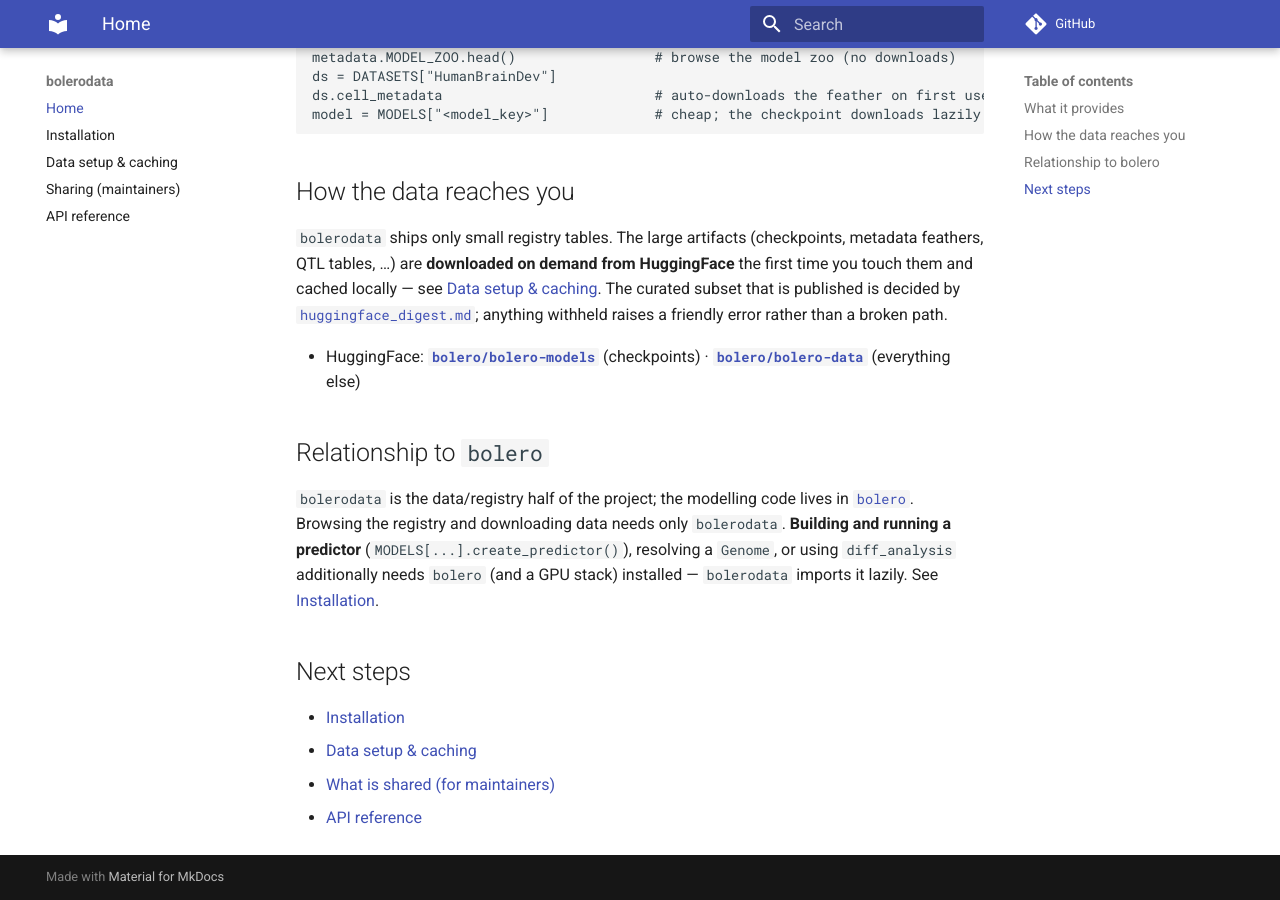
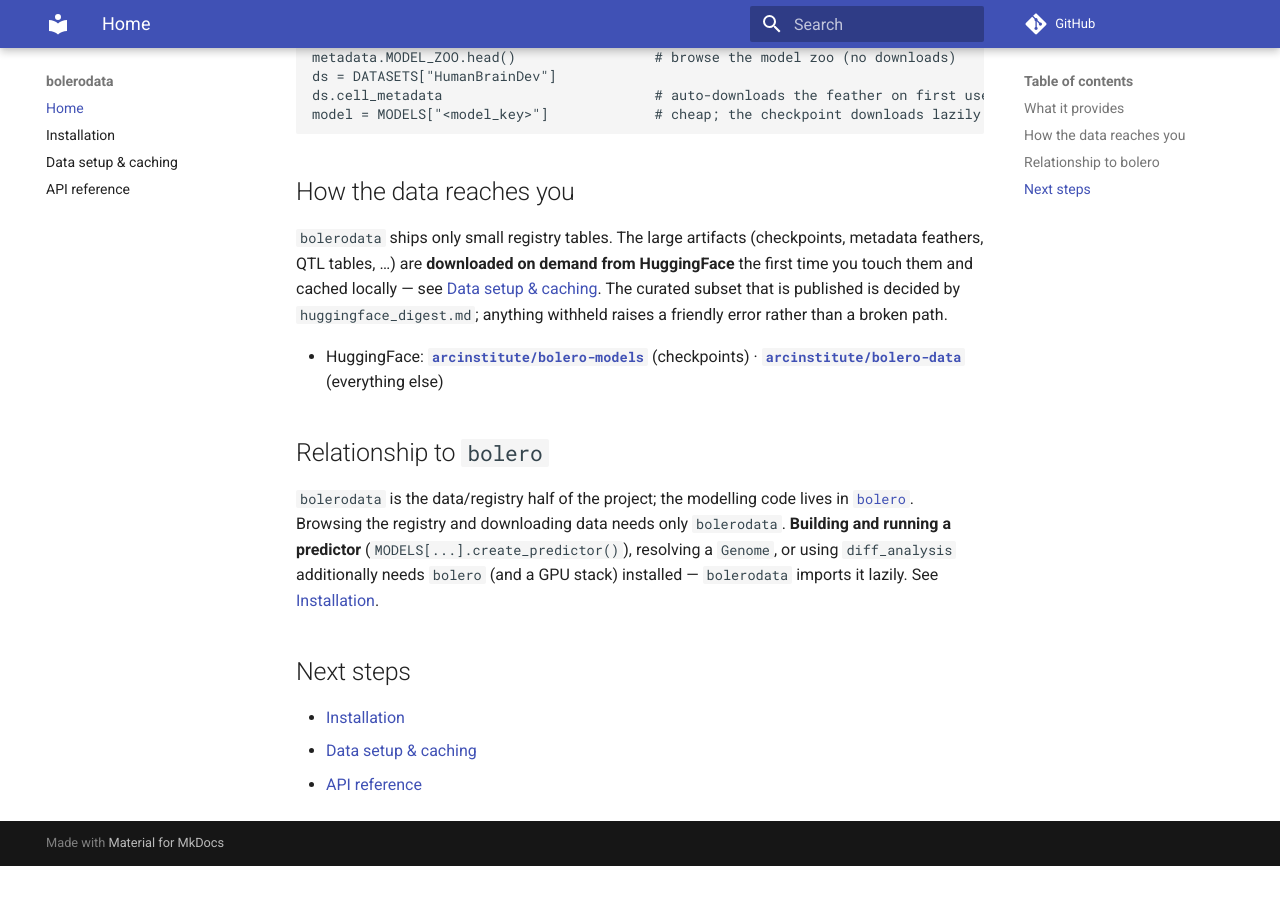
Before and after one commit to liuhlab/bolerodata, an MkDocs documentation site: the page built from docs/index.md, in a window 1280 px wide and 900 px high, scrolled down 852 px. Built offline with MkDocs 1.6.1 and Material for MkDocs 9.7.7, drawn with Linux system fonts in a browser that asks for light colours; comment, search, counter and statistics services are not loaded; after the commit the page ends 1718 px from its top, so only the background shows below that.

Commit message:
Green CI + docs polish: skip data tests off-lab, hide maintainer page, fix names
- tests: skip the data-dependent suite when the lab data lake (STANDARD_DIR) is
  not mounted, so CI passes (was failing trying to load a withheld dataset off-lab).
- docs: exclude the maintainer-only "Sharing" page from the published site
  (kept in the repo) and drop its nav/link entries.
- Update stale bolero/bolero-* HuggingFace repo names to arcinstitute/* across
  README, docs, and the changelog; record the 2026.07.22 release.

Co-Authored-By: Claude Opus 4.8 <noreply@anthropic.com>

```diff
--- a/docs/index.md
+++ b/docs/index.md
@@ -33,12 +33,11 @@ model = MODELS["<model_key>"]             # cheap; the checkpoint downloads lazi
 `bolerodata` ships only small registry tables. The large artifacts (checkpoints,
 metadata feathers, QTL tables, …) are **downloaded on demand from HuggingFace** the
 first time you touch them and cached locally — see [Data setup & caching](data-setup.md).
-The curated subset that is published is decided by
-[`huggingface_digest.md`](sharing.md); anything withheld raises a friendly error
-rather than a broken path.
+The curated subset that is published is decided by `huggingface_digest.md`;
+anything withheld raises a friendly error rather than a broken path.
 
-- HuggingFace: **[`bolero/bolero-models`](https://huggingface.co/bolero/bolero-models)**
-  (checkpoints) · **[`bolero/bolero-data`](https://huggingface.co/datasets/bolero/bolero-data)** (everything else)
+- HuggingFace: **[`arcinstitute/bolero-models`](https://huggingface.co/arcinstitute/bolero-models)**
+  (checkpoints) · **[`arcinstitute/bolero-data`](https://huggingface.co/datasets/arcinstitute/bolero-data)** (everything else)
 
 ## Relationship to `bolero`
 
@@ -52,5 +51,4 @@ stack) installed — `bolerodata` imports it lazily. See [Installation](install.
 
 - [Installation](install.md)
 - [Data setup & caching](data-setup.md)
-- [What is shared (for maintainers)](sharing.md)
 - [API reference](api.md)
--- a/mkdocs.yml
+++ b/mkdocs.yml
@@ -15,9 +15,13 @@ plugins:
             docstring_style: numpy
             show_source: false
 
+# sharing.md is a maintainer-only note (share/noshare model); keep it in the repo
+# but do not publish it to the public docs site.
+exclude_docs: |
+  sharing.md
+
 nav:
   - Home: index.md
   - Installation: install.md
   - Data setup & caching: data-setup.md
-  - Sharing (maintainers): sharing.md
   - API reference: api.md
```
Also changed, not shown: CHANGELOG.md (+7 -1 lines), README.md (+2 -2 lines), docs/sharing.md (+2 -2 lines), 1 other file.
